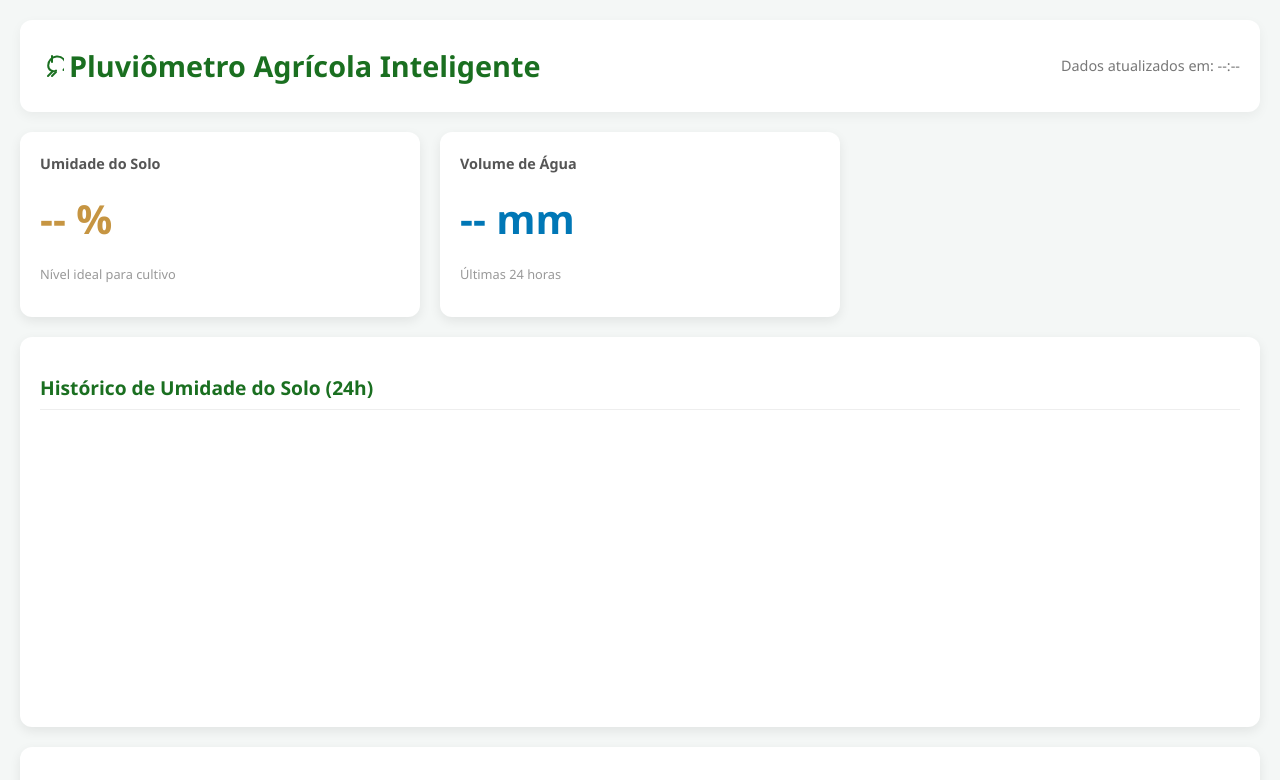
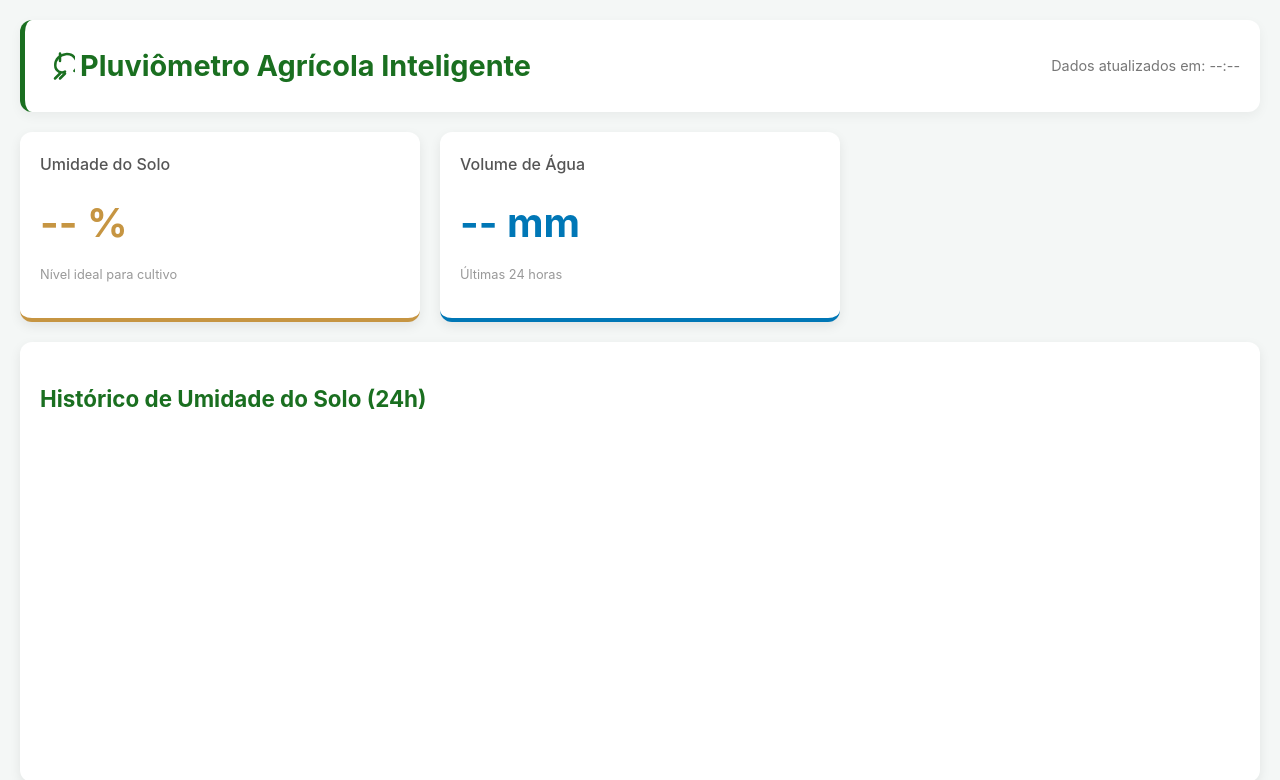
Before and after one commit to ravikevin08/agricola_pluviometro, a plain HTML site: page dashboard.html in a window 1280 px wide. Shown: the top 780 px of the page. Drawn offline with nearby package versions, Linux system fonts and the light colour scheme; no server answers.

Commit message:
Refactor styles for header and dashboard layout

```diff
--- a/styles.css
+++ b/styles.css
@@ -1,7 +1,7 @@
-/* Reset Básico */
+/* Reset Básico e Fontes */
 body {
-    font-family: 'Segoe UI', Tahoma, Geneva, Verdana, sans-serif;
-    background-color: #f4f7f6;
+    font-family: 'Inter', sans-serif; /* Usando uma fonte moderna */
+    background-color: #f4f7f6; /* Fundo suave */
     margin: 0;
     padding: 20px;
     color: #333;
@@ -17,12 +17,13 @@ header {
     margin-bottom: 20px;
     display: flex;
     align-items: center;
+    border-left: 5px solid #1a6f20; /* Destaque verde */
 }
 
 header h1 {
     color: #1a6f20; /* Verde escuro */
     font-size: 1.8em;
-    font-weight: 600;
+    font-weight: 700;
     margin: 0;
 }
 
@@ -39,6 +40,17 @@ header p {
     gap: 20px;
 }
 
+/* Adaptando para Tablet e Mobile */
+@media (max-width: 1024px) {
+    .dashboard {
+        grid-template-columns: 1fr; /* 1 coluna em mobile */
+    }
+    /* Os cartões de gráficos ocupam a largura total em mobile */
+    .chart-card {
+        grid-column: 1 / -1;
+    }
+}
+
 /* Cartões (Containers Visuais) */
 .card {
     background-color: white;
@@ -53,9 +65,10 @@ header p {
 }
 
 .data-card h2 {
-    font-size: 0.9em;
+    font-size: 1em;
     color: #555;
     margin-top: 0;
+    font-weight: 500;
 }
 
 .data-value {
@@ -65,46 +78,54 @@ header p {
     margin: 5px 0 0;
 }
 
+/* Cores específicas para cartões de dados */
+.data-card.umidade { border-bottom: 4px solid #c69542; }
+.data-card.chuva { border-bottom: 4px solid #0077b6; }
+.data-card.api-status { border-bottom: 4px solid #1a6f20; }
+
 .data-card.umidade .data-value {
     color: #c69542; /* Marrom para Umidade do Solo */
 }
 .data-card.chuva .data-value {
     color: #0077b6; /* Azul para Volume de Chuva */
 }
+.data-card.api-status .data-value {
+    font-size: 2em;
+    color: #1a6f20;
+}
+
 
 .data-label {
     font-size: 0.8em;
     color: #999;
+    margin-top: 10px;
 }
 
 /* Gráficos */
 .chart-card {
-    grid-column: span 3; /* Ocupa a largura total em todas as telas */
-    height: 350px; /* Altura fixa para o gráfico */
+    grid-column: 1 / span 3; /* Ocupa 3 colunas em desktop */
+    height: 400px; /* Altura fixa para o gráfico */
     display: flex;
     flex-direction: column;
 }
 
 .chart-card h2 {
-    font-size: 1.2em;
     margin-bottom: 15px;
     color: #1a6f20;
-    border-bottom: 1px solid #eee;
-    padding-bottom: 5px;
+    font-size: 1.4em;
 }
 
+/* Contêiner do Canvas para responsividade */
 .chart-container {
-    flex-grow: 1; /* Faz o canvas ocupar o espaço restante */
+    flex-grow: 1;
     position: relative;
 }
 
-/* Responsividade para Telas Menores (Mobile/Tablet) */
-@media (max-width: 1000px) {
-    .dashboard {
-        grid-template-columns: 1fr; /* Uma única coluna no mobile */
-    }
-    .chart-card {
-        grid-column: span 1;
-        height: 300px;
-    }
+/* Estilização do ícone no header */
+header svg {
+    display: inline-block;
+    vertical-align: middle;
+    margin-right: 15px;
+    width: 30px;
+    height: 30px;
 }
```
